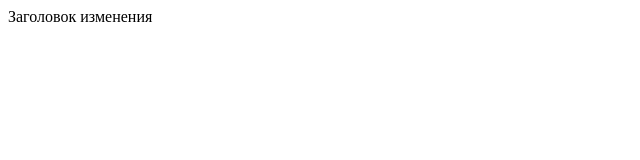
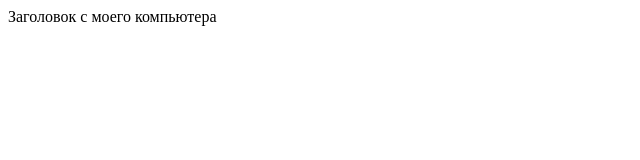
Before and after one commit to nglazov/how-to-learn, a plain HTML site: page index.html in a window 1280 px wide. Shown: the full height of the page, 0-640 px from the left. Drawn offline with Linux system fonts and the light colour scheme.

Commit message:
local changes

```diff
--- a/index.html
+++ b/index.html
@@ -10,7 +10,7 @@
 <body>
   <div class="page">
     <header class="header">
-      Заголовок изменения
+      Заголовок с моего компьютера
     </header>
     <main class="content">
       <section class="description">
```
